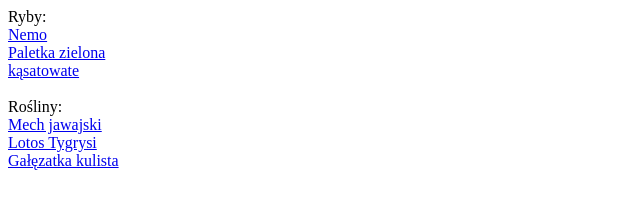
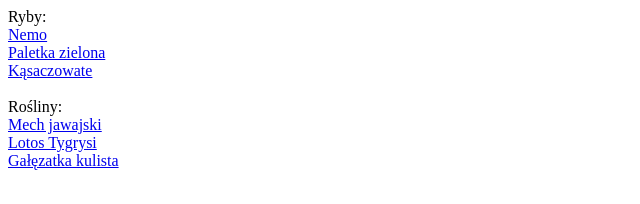
Before and after one commit to manuopo/Akwarium, a plain HTML site: page index.html in a window 1280 px wide. Shown: the full height of the page, 0-640 px from the left. Drawn offline with Linux system fonts and the light colour scheme.

Commit message:
literówka

```diff
--- a/index.html
+++ b/index.html
@@ -8,7 +8,7 @@
     Ryby:
     <div class=ryba><a href="ryby/nemo.html">Nemo </a></div>
     <div class=ryba><a href="ryby/paletkazielona.html">Paletka zielona </a></div>
-    <div class=ryba><a href="ryby/kasaczowate.html">kąsatowate </a></div><br>
+    <div class=ryba><a href="ryby/kasaczowate.html">Kąsaczowate </a></div><br>
     Rośliny:
     <div class=roslina><a href="rosliny/mechjawajski.html">Mech jawajski </a></div>
     <div class=roslina><a href="rosliny/lotostygrysi.html">Lotos Tygrysi </a></div>
```
